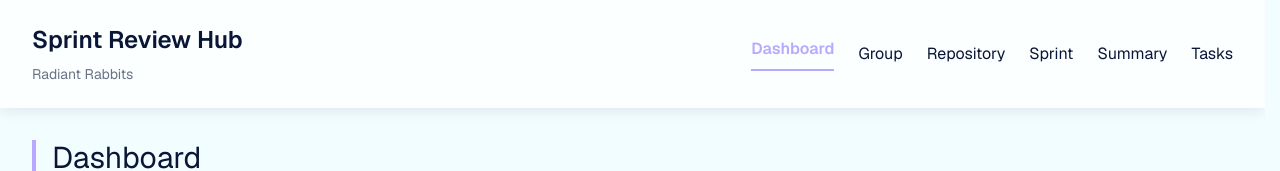
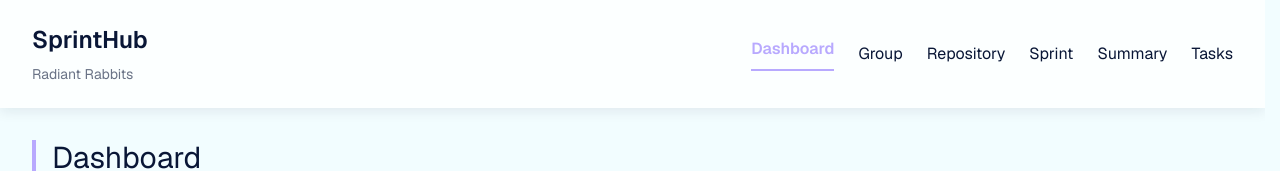
Before and after one commit to UOA-CS732-S1-2026/group-project-radiant-rabbits, a Next.js app: page /dashboard in a window 1280 px wide. Shown: the top 171 px of the page. Built offline with nearby package versions, Linux system fonts and the light colour scheme.

Commit message:
changed name to SprintHub

```diff
--- a/src/components/ui/TopNav.tsx
+++ b/src/components/ui/TopNav.tsx
@@ -19,9 +19,7 @@ export default function TopNav() {
     <nav className="w-full bg-brand-surface/80 shadow-md">
       <div className="mx-auto flex w-full max-w-container items-center justify-between px-xl py-lg">
         <div className="shrink-0">
-          <p className="text-h3 font-semibold text-brand-dark">
-            Sprint Review Hub
-          </p>
+          <p className="text-h3 font-semibold text-brand-dark">SprintHub</p>
           <p className="mt-xs text-body-sm text-brand-dark/60">
             Radiant Rabbits
           </p>
```
